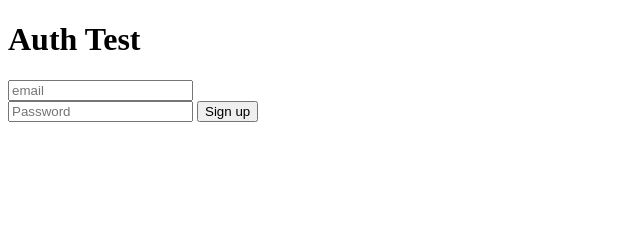
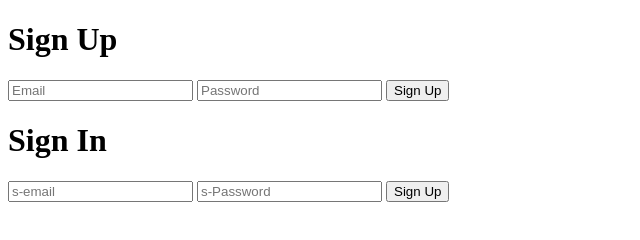
Before and after one commit to perumalkevin/Bank, a plain HTML site: page index.html in a window 1280 px wide. Shown: the whole page, without its empty margins (0-640 px from the left). Drawn offline with Linux system fonts and the light colour scheme.

Commit message:
Add files via upload
the last three are the new files

```diff
--- a/index.html
+++ b/index.html
@@ -9,25 +9,16 @@
 
 </head>
 <body>
-    <div class="Aut">
-        <h1>Auth Test</h1>
-    </div>
-
-    <div class="form">
-        <input  id="email" type="email" placeholder="email">
-
-        <br>
-
-        <input id="pass" type="password" placeholder="Password">
+  <h1>Sign Up</h1>
+  <input type="text" id="email" placeholder="Email">
+  <input type="text" id="password" placeholder="Password">
+  <button id="submit">Sign Up</button>
 
 
-          <button id="signBtn">
-
-            Sign up
-
-          </button>
-    </div>
-
+  <h1>Sign In</h1>
+  <input type="text" id="s-email" placeholder="s-email">
+  <input type="text" id="s-password" placeholder="s-Password">
+  <button id="s-submit">Sign Up</button>
 
 
 
@@ -36,6 +27,7 @@
 <script src="https://www.gstatic.com/firebasejs/8.3.3/firebase-analytics.js"></script>
 <script src="https://www.gstatic.com/firebasejs/8.3.3/firebase-auth.js"></script>
 <script src="https://www.gstatic.com/firebasejs/8.3.3/firebase-firestore.js"></script>
+
 <script src='main.js'></script>
 </body>
 </html>
--- a/main.js
+++ b/main.js
@@ -13,16 +13,12 @@ const firebaseConfig = {
   const db = firebase.database();
   const auth = firebase.auth();
 
-  document.querySelector('#signBtn').addEventListener('click', () => {
+  document.querySelector('#submit').addEventListener('click', () => {
     const email = document.querySelector('#email').value;
-    const passWord = document.querySelector('#pass').value;
-    auth.createUserWithEmailAndPassword(email, pass).then( credential => {
+    const pass = document.querySelector('#password').value;
+    auth.createUserWithEmailAndPassword(email, pass).then(credential => {
 
       console.log(credential);
 
     })
-
-
-
-
   })
```
Lines whose indentation alone changed are shown as unchanged.
